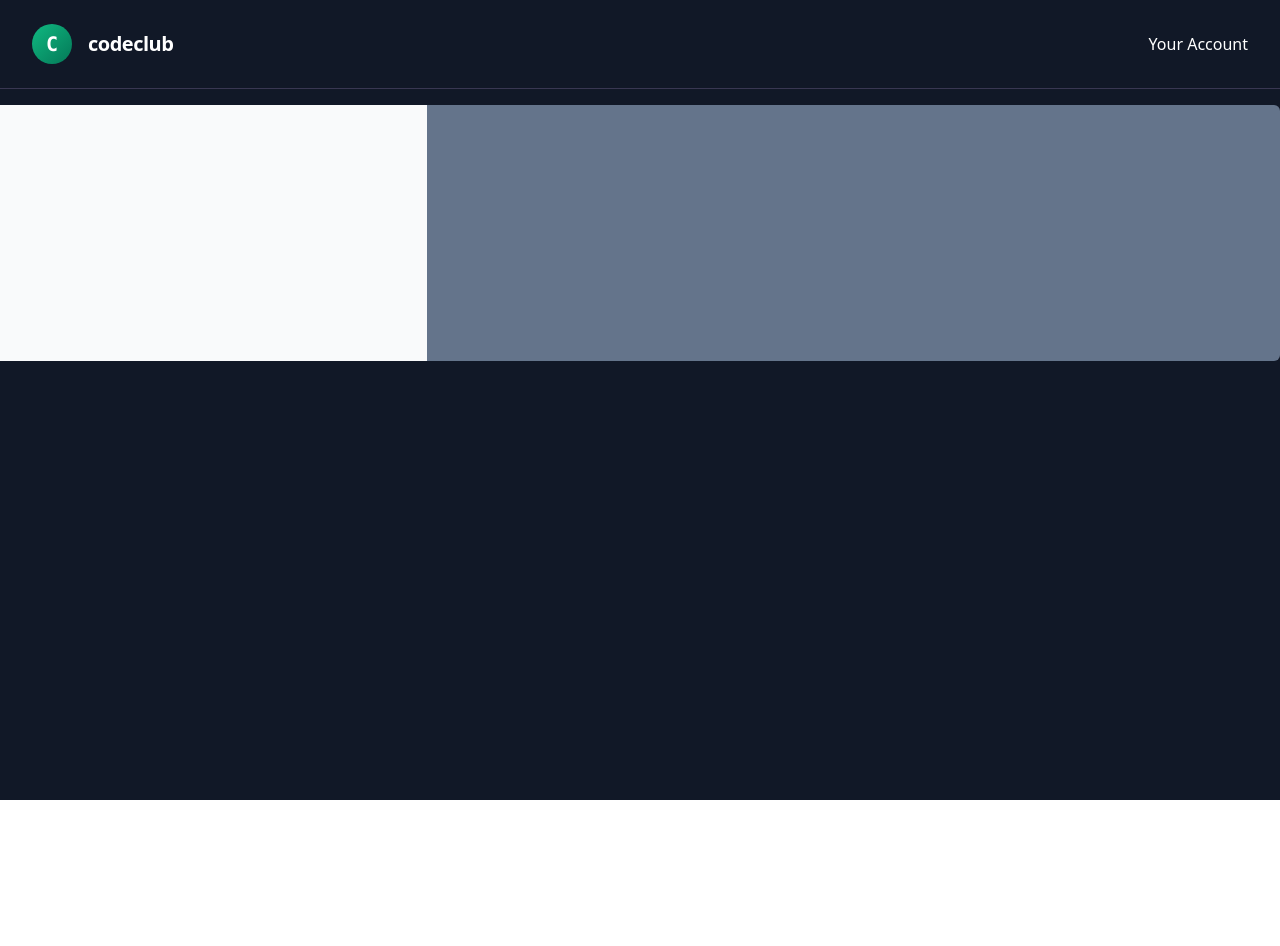
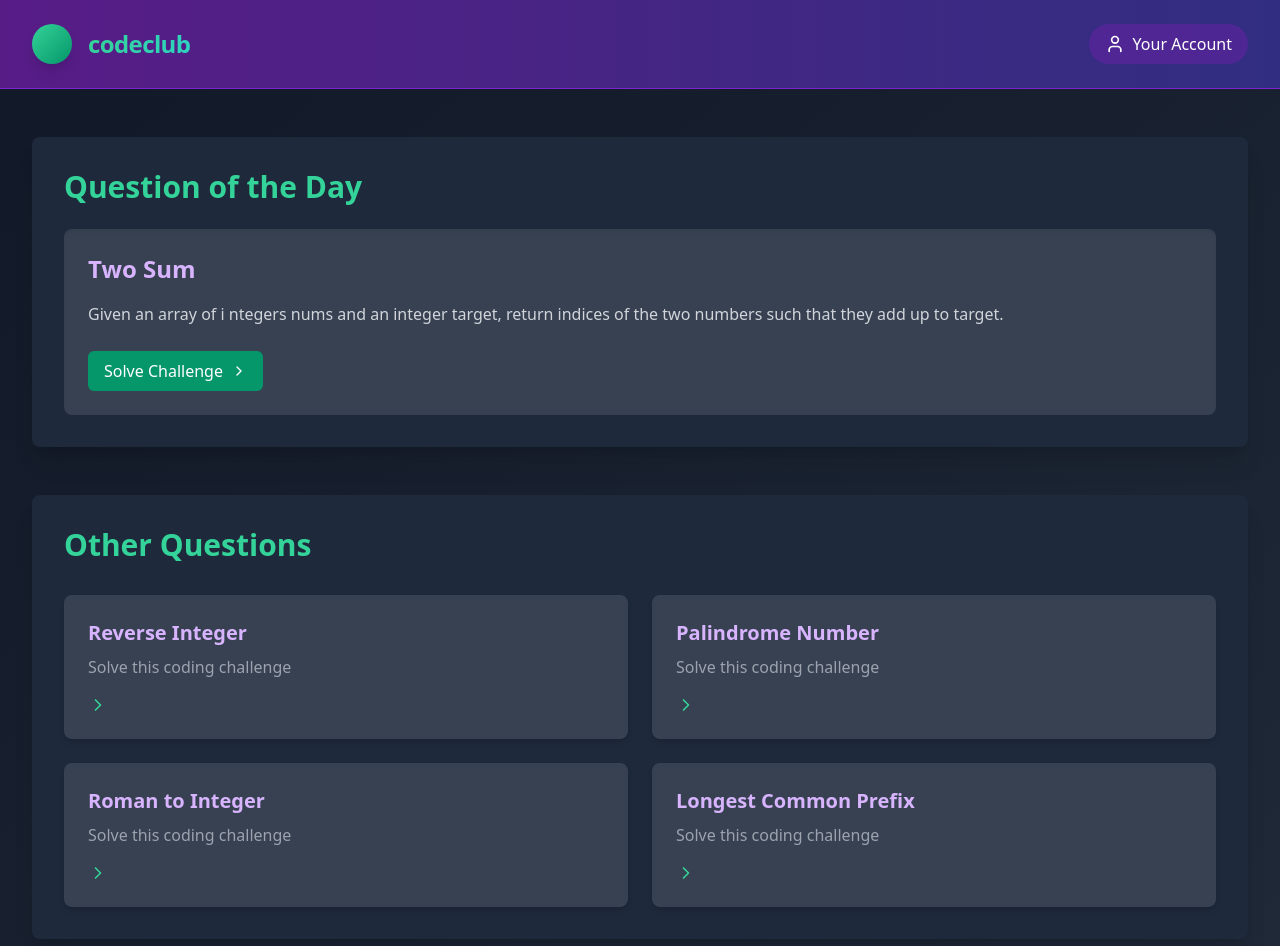
Before and after one commit to Shivanand-hulikatti/codeClub-00, a React (Vite) app in the folder frontend/: page /home in a window 1280 px wide. Shown: the top 946 px of the page. Before the commit the page ends 800 px from the top, so only its background shows below. Built offline with nearby package versions, Linux system fonts and the light colour scheme.

Commit message:
home layout

```diff
--- a/frontend/src/pages/Home.jsx
+++ b/frontend/src/pages/Home.jsx
@@ -1,33 +1,60 @@
-import React from 'react'
+import React from 'react';
+import { Code, User, ChevronRight } from 'lucide-react';
 
 const Home = () => {
+    const solvedQuestions = ['Two Sum', 'Palindrome Number'];
+
     return (
-    <div className='min-h-screen text-white bg-gray-900'>
-        <div className='border-b border-b-purple-300/20'>
-        <div className='max-w-7xl mx-auto px-4 sm:px-6 lg:px-8'>
+        <div className="min-h-screen text-white bg-gradient-to-br from-gray-900 to-gray-800">
+            <header className="bg-gradient-to-r from-purple-900 to-indigo-900 border-b border-purple-700">
+                <div className="max-w-7xl mx-auto px-4 sm:px-6 lg:px-8">
                     <nav className="py-6">
                         <div className="flex items-center justify-between">
                             <div className="flex items-center space-x-4">
-                    <div className="w-10 h-10 rounded-full bg-gradient-to-br from-emerald-500 to-emerald-700 flex items-center justify-center">
-                        <span className="text-xl font-mono font-bold">C</span>
+                                <div className="w-10 h-10 rounded-full bg-gradient-to-br from-emerald-400 to-emerald-600 flex items-center justify-center shadow-lg"></div>
+                <span className="text-2xl font-bold tracking-tight bg-clip-text text-transparent bg-gradient-to-r from-emerald-400 to-teal-400">
+                  codeclub
+                </span>
               </div>
-                    <span className="text-xl font-semibold tracking-tight">codeclub</span>
-                    </div>
-
-                   <div>
-                    Your Account
+              <div className="flex items-center space-x-2 bg-purple-800 bg-opacity-50 py-2 px-4 rounded-full transition-all hover:bg-opacity-75">
+                <User className="w-5 h-5" />
+                <span>Your Account</span>
               </div>
             </div>
           </nav>
         </div>
-        </div>
-        <div className='min-h-64 max-w-7xl mx-auto rounded-md my-4 flex bg-slate-500'>
-            <div className='bg-gray-50 max-h-full w-1/3'>
+      </header>
 
+      <main className="max-w-7xl mx-auto px-4 sm:px-6 lg:px-8 py-12">
+        <div className="bg-slate-800 p-8 rounded-lg shadow-xl mb-12 hover:shadow-2xl transition-shadow duration-300">
+          <h2 className="text-3xl font-bold mb-6 text-emerald-400">Question of the Day</h2>
+          <div className="bg-gray-700 p-6 rounded-lg shadow-inner">
+            <h3 className="text-2xl font-semibold text-purple-300">Two Sum</h3>
+            <p className="mt-4 text-gray-300 leading-relaxed">
+              Given an array of i   ntegers nums and an integer target, return indices of the two numbers such that they add up to target.
+            </p>
+            <button className="mt-6 bg-emerald-600 text-white py-2 px-4 rounded-md hover:bg-emerald-500 transition-colors duration-300 flex items-center space-x-2">
+              <span>Solve Challenge</span>
+              <ChevronRight className="w-4 h-4" />
+            </button>
           </div>
         </div>
+
+        <div className="bg-slate-800 p-8 rounded-lg shadow-xl">
+          <h2 className="text-3xl font-bold mb-8 text-emerald-400">Other Questions</h2>
+          <div className="grid grid-cols-1 md:grid-cols-2 gap-6">
+            {['Reverse Integer', 'Palindrome Number', 'Roman to Integer', 'Longest Common Prefix'].map((question, index) => (
+              <div key={index} className="bg-gray-700 p-6 rounded-lg shadow-md hover:shadow-lg transition-shadow duration-300 hover:bg-gray-600 cursor-pointer">
+                <h3 className="text-xl font-semibold text-purple-300">{question}</h3>
+                <p className="mt-2 text-gray-400">Solve this coding challenge</p>
+                <ChevronRight className="w-5 h-5 text-emerald-400 mt-4" />
               </div>
-  )
+            ))}
+          </div>
+        </div>
+      </main>
+    </div>
+  );
 }
 
-export default Home
+export default Home;
```
Lines whose indentation alone changed are shown as unchanged.
